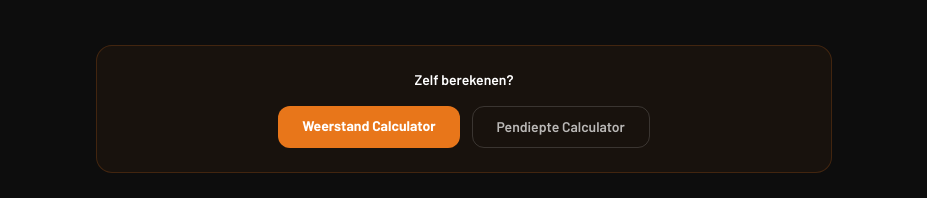
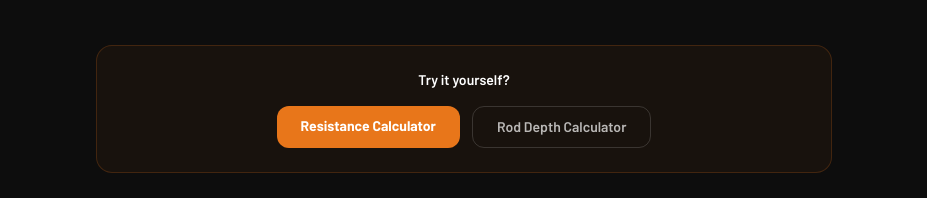
Before and after one commit to MankeNelis020/EarthGND, a Next.js app: page /en/faq in a window 1280 px wide. Shown: the part 845-1043 px from the top of the page, without its empty margins (176-1103 px from the left). Built offline with nearby package versions, Linux system fonts and the light colour scheme; no server answers; a web font is replaced by a local one.

Commit message:
fix: FAQ CTA vertaald in NL/EN/DE — geen hardcoded Nederlandse tekst meer
Co-Authored-By: Claude Sonnet 4.6 <noreply@anthropic.com>
Claude-Session: https://claude.ai/code/session_01P9DNab2Pp34Su9HdbnhYjH

```diff
--- a/app/[locale]/faq/page.tsx
+++ b/app/[locale]/faq/page.tsx
@@ -70,19 +70,19 @@ export default async function FaqPage({ params }: Props) {
         </div>
 
         <div className="mt-12 rounded-2xl border border-[#E8761A]/20 bg-[#E8761A]/5 p-6 text-center">
-          <p className="mb-4 text-sm font-semibold text-white">Zelf berekenen?</p>
+          <p className="mb-4 text-sm font-semibold text-white">{t('ctaTitle')}</p>
           <div className="flex flex-wrap justify-center gap-3">
             <Link
               href="/tool/ohm"
               className="rounded-xl bg-[#E8761A] px-6 py-2.5 text-sm font-bold text-white hover:bg-[#d06510] transition-colors"
             >
-              Weerstand Calculator
+              {t('ctaOhm')}
             </Link>
             <Link
               href="/pricing"
               className="rounded-xl border border-white/15 px-6 py-2.5 text-sm font-semibold text-white/70 hover:text-white transition-colors"
             >
-              Pendiepte Calculator
+              {t('ctaDiepte')}
             </Link>
           </div>
         </div>
--- a/messages/de.json
+++ b/messages/de.json
@@ -166,6 +166,9 @@
     "q7": "Was bedeuten Risikoklassen I–IV bei der Erdung?",
     "a7": "Risikoklassen (gemäß NEN 62305 / EN 50522) geben das Blitzschutzrisiko an: Klasse I ist das höchste Risiko, Klasse IV das niedrigste. Der Bodenwiderstand beeinflusst die Klassifizierung. EarthGND zeigt die Klasse direkt nach der Berechnung.",
     "q8": "Kann EarthGND für Erdungsberechnungen in Deutschland oder Belgien verwendet werden?",
-    "a8": "Die Dwight-Formel und NEN/EN-Normen sind international anwendbar. BRO-Bodendaten sind jedoch nur für niederländische Postleitzahlen verfügbar. Für andere Standorte können Sie den Bodenwiderstand manuell auf Basis einer lokalen Bodenuntersuchung eingeben."
+    "a8": "Die Dwight-Formel und NEN/EN-Normen sind international anwendbar. BRO-Bodendaten sind jedoch nur für niederländische Postleitzahlen verfügbar. Für andere Standorte können Sie den Bodenwiderstand manuell auf Basis einer lokalen Bodenuntersuchung eingeben.",
+    "ctaTitle": "Selbst berechnen?",
+    "ctaOhm": "Widerstandsrechner",
+    "ctaDiepte": "Stabtiefe-Rechner"
   }
 }
--- a/messages/en.json
+++ b/messages/en.json
@@ -166,6 +166,9 @@
     "q7": "What do risk classes I–IV mean for grounding?",
     "a7": "Risk classes (per NEN 62305 / EN 50522) indicate lightning protection requirements: class I is the highest risk (buildings with hazardous content), class IV the lowest. Soil resistivity affects the classification. EarthGND displays the risk class after each calculation.",
     "q8": "Can EarthGND be used for grounding calculations in Germany or Belgium?",
-    "a8": "Dwight's formula and NEN/EN standards are internationally applicable. However, BRO soil data is only available for Dutch postal codes. For locations outside the Netherlands, you can manually enter soil resistivity based on a local soil survey."
+    "a8": "Dwight's formula and NEN/EN standards are internationally applicable. However, BRO soil data is only available for Dutch postal codes. For locations outside the Netherlands, you can manually enter soil resistivity based on a local soil survey.",
+    "ctaTitle": "Try it yourself?",
+    "ctaOhm": "Resistance Calculator",
+    "ctaDiepte": "Rod Depth Calculator"
   }
 }
--- a/messages/nl.json
+++ b/messages/nl.json
@@ -166,6 +166,9 @@
     "q7": "Wat betekenen risicoklassen I–IV bij aarding?",
     "a7": "Risicoklassen (conform NEN 62305 / EN 50522) geven het risico op bliksemschade aan: klasse I is het hoogste risico (gebouwen met gevaarlijke inhoud), klasse IV het laagste. De bodemweerstand speelt een rol bij de bepaling. EarthGND toont de klasse direct na berekening.",
     "q8": "Kan EarthGND gebruikt worden voor berekeningen in Duitsland of België?",
-    "a8": "De Dwight-formule en NEN/EN-normen zijn internationaal toepasbaar. BRO bodemdata is echter uitsluitend beschikbaar voor Nederlandse postcodes. Voor buitenlandse locaties kunt u de bodemweerstand handmatig invoeren op basis van een lokale meting."
+    "a8": "De Dwight-formule en NEN/EN-normen zijn internationaal toepasbaar. BRO bodemdata is echter uitsluitend beschikbaar voor Nederlandse postcodes. Voor buitenlandse locaties kunt u de bodemweerstand handmatig invoeren op basis van een lokale meting.",
+    "ctaTitle": "Zelf berekenen?",
+    "ctaOhm": "Weerstand Calculator",
+    "ctaDiepte": "Pendiepte Calculator"
   }
 }
```
